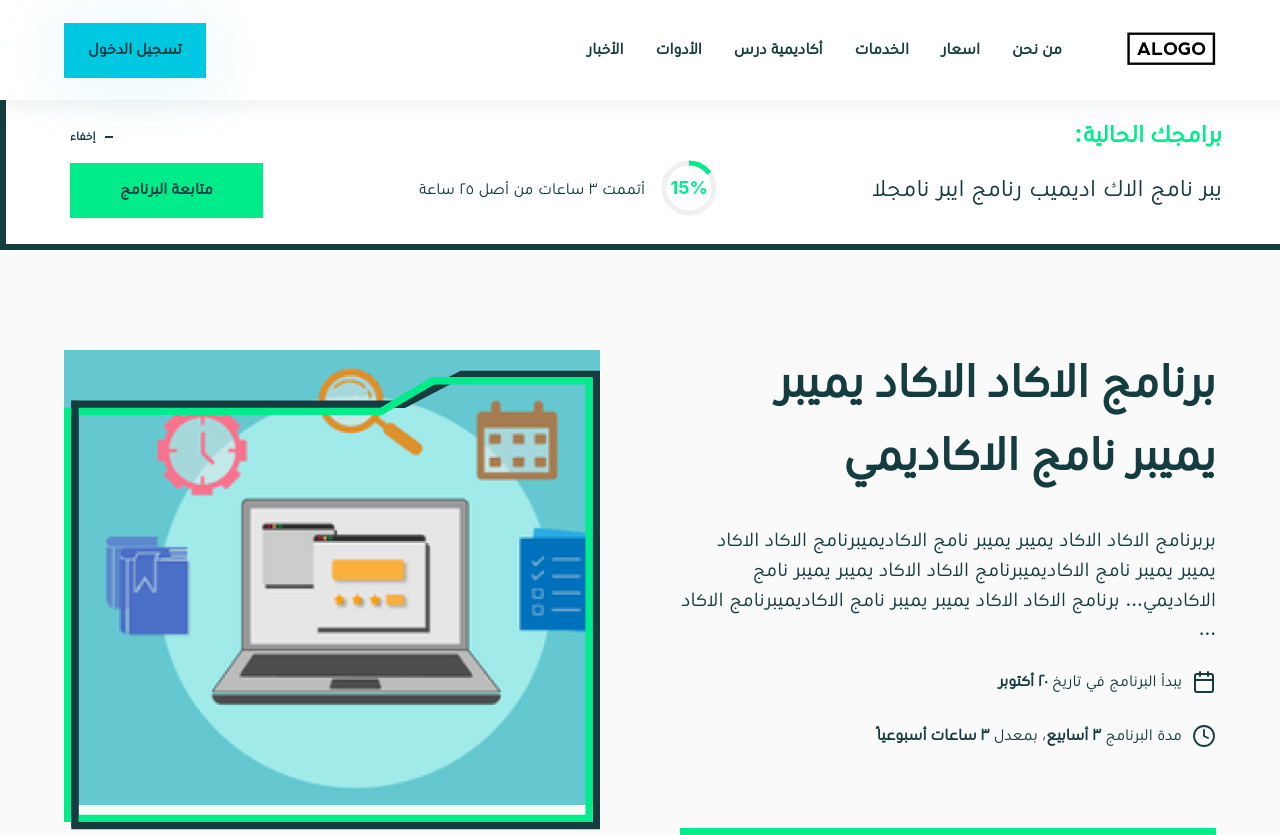
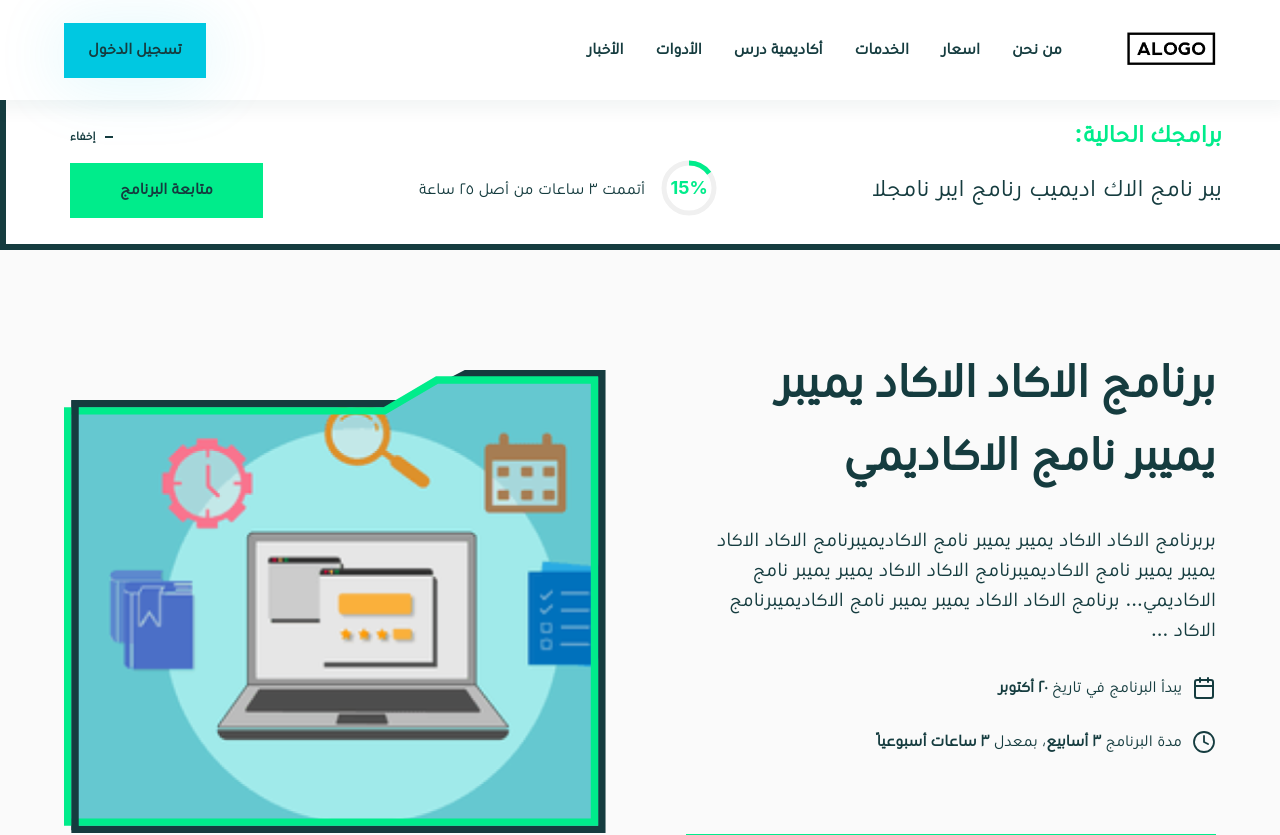
Before and after one commit to waelbenmustapha/lms_fiverr, a React (Create React App) app: page /academy-lessons in a window 1280 px wide. Shown: the top 835 px of the page. Built offline with nearby package versions, Linux system fonts and the light colour scheme.

Commit message:
svg background

```diff
--- a/src/components/header/Header.js
+++ b/src/components/header/Header.js
@@ -36,12 +36,30 @@ function Header() {
         </div>
         <button>انضم للبرنامج التدريبي</button>
       </div>
-      <div className="header-image">
-        <div className="clip-mask-image">
-          <img src={image1} alt="course" />
-        </div>
-        <Mask className="mask" />
-      </div>
+      <svg
+        width="588"
+        height="503"
+        viewBox="0 0 588 503"
+        fill="url(#imgpattern)"
+        xmlns="http://www.w3.org/2000/svg"
+      >
+        <path
+          d="M584 499H12V36.7648H373.179L436.126 4H584V499Z"
+          stroke="#153C3F"
+          stroke-width="8"
+        />
+        <path
+          d="M4 491V44.5H348L405 11H576V491H4Z"
+          stroke="#00EC8B"
+          stroke-width="8"
+        />
+        <path d="M12 33L12 500" stroke="#153C3F" stroke-width="8" />
+        <defs>
+          <pattern id="imgpattern" x="0" y="0" width="1" height="1">
+            <image width="588" height="503" xlinkHref="/images/image1.png" />
+          </pattern>
+        </defs>
+      </svg>
     </div>
   );
 }
--- a/src/screens/mainScreens/courseDetails/CourseDetails.js
+++ b/src/screens/mainScreens/courseDetails/CourseDetails.js
@@ -201,6 +201,7 @@ function CourseDetails() {
         title3="500+"
         description3="طالب وطالبة"
       />
+
       {/* ---------- course details ---------------- */}
       <div className="course-details">
         <div className="p-horizontal">
```
Also changed, not shown: public/images/image1.png (added).
